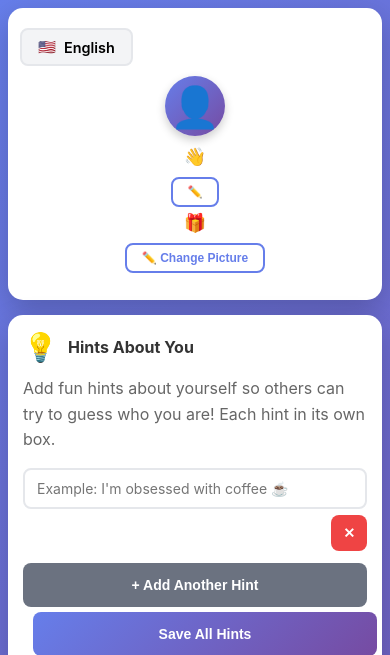
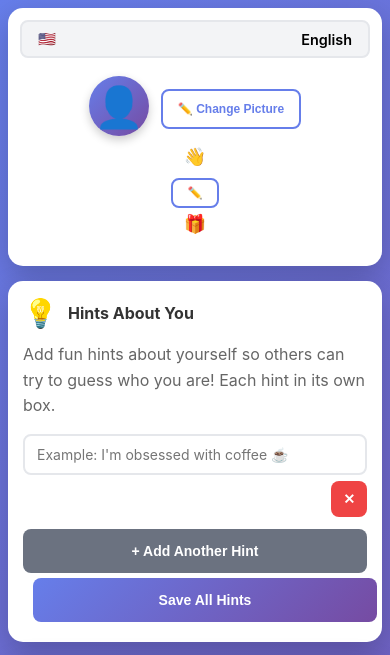
Before and after one commit to cmsgraham/secret-santa, a Flask app: template templates/member.html in a window 390 px wide. Shown: the top 655 px of the page. Run offline with Flask 3, Linux system fonts and the light colour scheme; the template is opened without the code that fills it, so the values that code supplies are empty.

Commit message:
Fix responsive header alignment and relocate logout to footer

```diff
--- a/templates/member.html
+++ b/templates/member.html
@@ -40,6 +40,21 @@
             flex-wrap: wrap;
         }
 
+        .header-lang {
+            width: 240px;
+            display: flex;
+            flex-direction: column;
+        }
+
+        .header-lang .language-selector {
+            width: 100%;
+        }
+
+        .header-lang .language-selector .current-language {
+            display: flex;
+            justify-content: space-between;
+        }
+
         .header-actions {
             display: flex;
             gap: 10px;
@@ -47,14 +62,59 @@
             flex-wrap: wrap;
         }
 
+        .header-actions .dashboard-link {
+            display: flex;
+            align-items: center;
+            justify-content: center;
+            padding: 12px 20px;
+            border-radius: 8px;
+            border: 2px solid #667eea;
+            background: #f4f6ff;
+            color: #334155;
+            font-weight: 600;
+            text-decoration: none;
+            min-height: 44px;
+        }
+
+        .header-actions .dashboard-link:hover {
+            background: #e0e7ff;
+            border-color: #5568d3;
+            color: #1e3a8a;
+        }
+
         .header-actions .btn {
             margin-bottom: 0;
             margin-left: 0;
         }
 
-        .header-lang {
+        .profile-picture-area {
             display: flex;
             align-items: center;
+            gap: 12px;
+        }
+
+        .profile-picture-btn {
+            padding: 8px 12px;
+            font-size: 14px;
+            border-radius: 8px;
+            border: 2px solid #667eea;
+            background: transparent;
+            color: #667eea;
+            cursor: pointer;
+            transition: all 0.3s;
+            min-height: 40px;
+        }
+
+        .profile-picture-btn:hover {
+            background: #667eea;
+            color: white;
+        }
+
+        .profile-name-row {
+            display: flex;
+            align-items: center;
+            gap: 10px;
+            flex-wrap: wrap;
         }
 
         .dashboard-link {
@@ -650,6 +710,26 @@
                 font-size: 50px;
             }
 
+            .header-lang {
+                width: 100%;
+            }
+
+            .header-actions {
+                width: 100%;
+                justify-content: flex-start;
+            }
+
+            .header-actions .btn {
+                flex: 1;
+                width: 100%;
+                justify-content: center;
+            }
+
+            .header-actions .dashboard-link {
+                flex: 1;
+                width: 100%;
+            }
+
             .input-group {
                 gap: 8px;
                 flex-wrap: wrap;
@@ -689,21 +769,6 @@
 
             .receiver-info h3 {
                 font-size: 16px;
-            }
-
-            .header-top {
-                flex-direction: column;
-                align-items: flex-start;
-            }
-
-            .header-actions {
-                width: 100%;
-                justify-content: flex-start;
-            }
-
-            .header-lang {
-                width: 100%;
-                justify-content: flex-end;
             }
 
             .link-group {
@@ -754,7 +819,11 @@
 
             .header-lang {
                 width: 100%;
-                justify-content: flex-start;
+            }
+
+            .header-actions .dashboard-link {
+                flex: 1;
+                width: 100%;
             }
 
             .header h1 {
@@ -805,6 +874,17 @@
                 width: 60px;
                 height: 60px;
                 font-size: 40px;
+            }
+
+            .profile-picture-area {
+                width: 100%;
+                flex-wrap: wrap;
+                justify-content: center;
+            }
+
+            .profile-picture-btn {
+                width: auto;
+                min-width: 140px;
             }
 
             .profile-details {
@@ -938,6 +1018,9 @@
     <div class="container">
         <div class="header">
             <div class="header-top">
+                <div class="header-lang">
+                    {% include 'components/language_selector.html' %}
+                </div>
                 <div class="header-actions">
                     {% if session.get('user_id') or session.get('participant_email') %}
                     <a href="{{ url_for('dashboard') }}" class="dashboard-link">
@@ -949,18 +1032,18 @@
                     </a>
                     {% endif %}
                 </div>
-                <div class="header-lang">
-                    {% include 'components/language_selector.html' %}
-                </div>
             </div>
             <div class="profile-section">
-                <div class="profile-picture" onclick="openProfileModal()" title="Click to change profile picture">
-                    {{ participant.profile_picture or '👤' }}
+                <div class="profile-picture-area">
+                    <div class="profile-picture" onclick="openProfileModal()" title="Click to change profile picture">
+                        {{ participant.profile_picture or '👤' }}
+                    </div>
+                    <button class="edit-profile-btn profile-picture-btn" onclick="openProfileModal()">{{ t('member_change_picture_button') }}</button>
                 </div>
                 <div class="profile-details">
-                    <div style="display: flex; align-items: center; gap: 10px; margin-bottom: 5px;">
-                        <h1 id="nicknameDisplay" style="margin: 0;">👋 {{ participant.nickname or participant.name }}</h1>
-                        <button class="edit-profile-btn" onclick="editNickname()" style="margin: 0;">✏️</button>
+                    <div class="profile-name-row">
+                        <h1 id="nicknameDisplay" style="margin: 0; display: flex; align-items: center;">👋 {{ participant.nickname or participant.name }}</h1>
+                        <button class="edit-profile-btn" onclick="editNickname()">✏️</button>
                     </div>
                     <div id="nicknameEdit" style="display: none; margin-bottom: 5px;">
                         <input type="text" id="nicknameInput" value="{{ participant.nickname or participant.name }}" maxlength="100" style="padding: 8px 12px; border: 2px solid #667eea; border-radius: 8px; font-size: 16px; font-weight: bold; width: 300px; max-width: 100%;">
@@ -969,7 +1052,6 @@
                     </div>
                     <div class="event-name">🎁 {{ event.name }}</div>
                     <div class="participant-info">{{ participant.email }}</div>
-                    <button class="edit-profile-btn" onclick="openProfileModal()">{{ t('member_change_picture_button') }}</button>
                     <div class="save-message" id="nicknameSaved" style="margin-top: 5px;">{{ t('member_picture_saved') }}</div>
                 </div>
             </div>
```
Also changed, not shown: templates/dashboard.html (+17 -3 lines).
